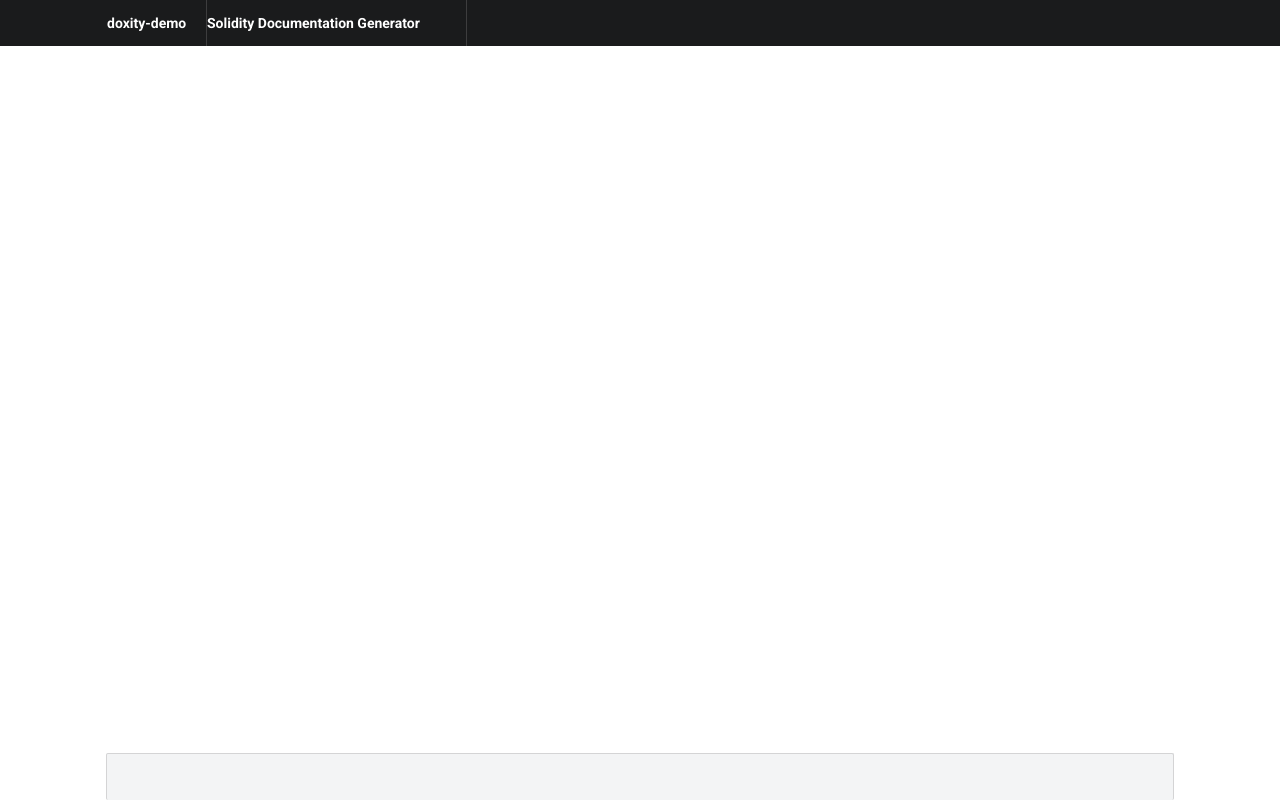
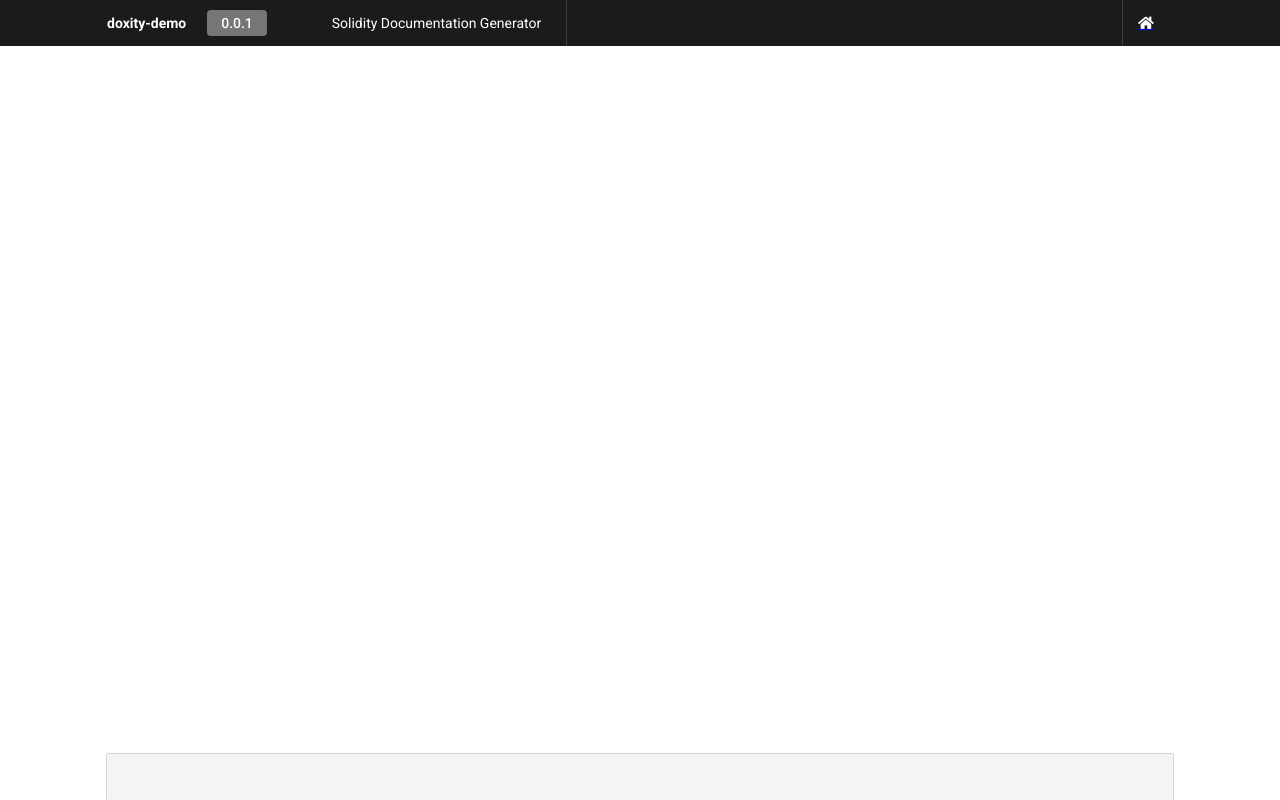
Before and after one commit to HQ20/soldoc, a website: page src/template/index.html in a window 1280 px wide. Drawn offline with Linux system fonts and the light colour scheme.

Commit message:
navbar layout completed

```diff
--- a/src/template/index.html
+++ b/src/template/index.html
@@ -1,6 +1,7 @@
 <html>
     <head>
         <!-- some stuff -->
+        <link rel="stylesheet" href="https://use.fontawesome.com/releases/v5.8.1/css/all.css" integrity="sha384-50oBUHEmvpQ+1lW4y57PTFmhCaXp0ML5d60M1M7uH2+nqUivzIebhndOJK28anvf" crossorigin="anonymous">
         <link href="https://fonts.googleapis.com/css?family=Roboto:400,500,700" rel="stylesheet">
         <link rel="stylesheet" href="styles.css">
         <title>SolDoc</title>
@@ -10,12 +11,21 @@
         <!-- Navbar -->
         <div class="Navbar">
             <div class="Navbar__Container">
-                <div class="Navbar__Item">
+
+                <div class="Navbar__Item Navbar__Item--No-Border-Right">
                     <p class="bold">doxity-demo</p>
                 </div>
+                <div class="Navbar__Version">0.0.1</div>
                 <div class="Navbar__Item">
-                    <p class="bold">Solidity Documentation Generator</p>
+                    <p class="Navbar__Item--center">Solidity Documentation Generator</p>
                 </div>
+                <div class="Navbar__Item"></div>
+                <div class="Navbar__Item Navbar__Item--No-Border-Right">
+                        <a href="https://github.com/obernardovieira/soldoc">
+                            <i class="fas fa-home"></i>
+                        </a>
+                </div>
+
             </div>
         </div>
 
--- a/src/template/styles.css
+++ b/src/template/styles.css
@@ -9,6 +9,9 @@ body {
     font-weight: 700;
 }
 
+/****************************************************************************
+Navbar
+****************************************************************************/
 .Navbar {
     width: 100%;
     height: 46px;
@@ -17,7 +20,7 @@ body {
 
 .Navbar__Container {
     display: grid;
-    grid-template-columns: 100px 260px auto 70px 50px;
+    grid-template-columns: 100px 100px 260px auto 50px;
     width: 1066px;
     margin: auto;
 }
@@ -32,6 +35,40 @@ body {
 }
 
 
+.Navbar__Item--No-Border-Right {
+    border-right: 0px;
+}
+
+.Navbar__Version {
+    padding: 5px 10px;
+    color: #fff;
+    font-weight: 500;
+    background: #767676;
+    line-height: 16px;
+    height: 16px;
+    width: 40px;
+    border-radius: 4px;
+    text-align: center;
+    margin: 10px 0px;
+    font-size: 14px;
+}
+
+.Navbar__Item--center {
+    text-align: center;
+}
+
+.fas, .fa-home {
+    line-height: 46px;
+    display: block;
+    margin: auto;
+    text-decoration: none;
+    color: white;
+    width: 20px;
+}
+
+/****************************************************************************
+Footer
+****************************************************************************/
 .Footer {
     display: grid;
     grid-template-columns: 100px auto 50px;
```
